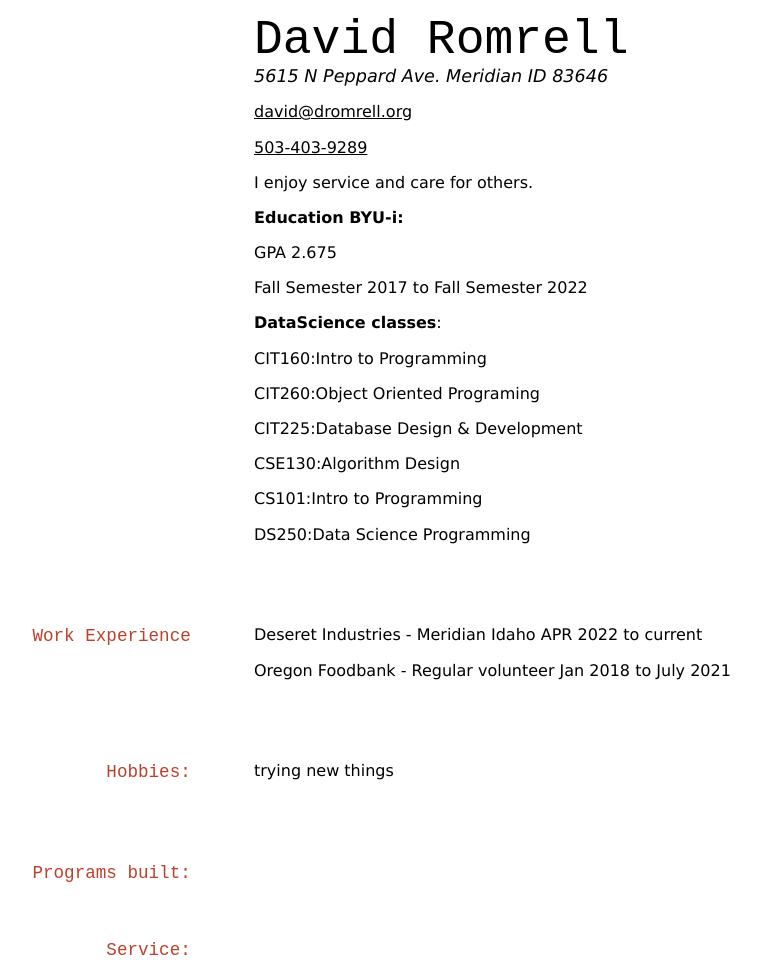
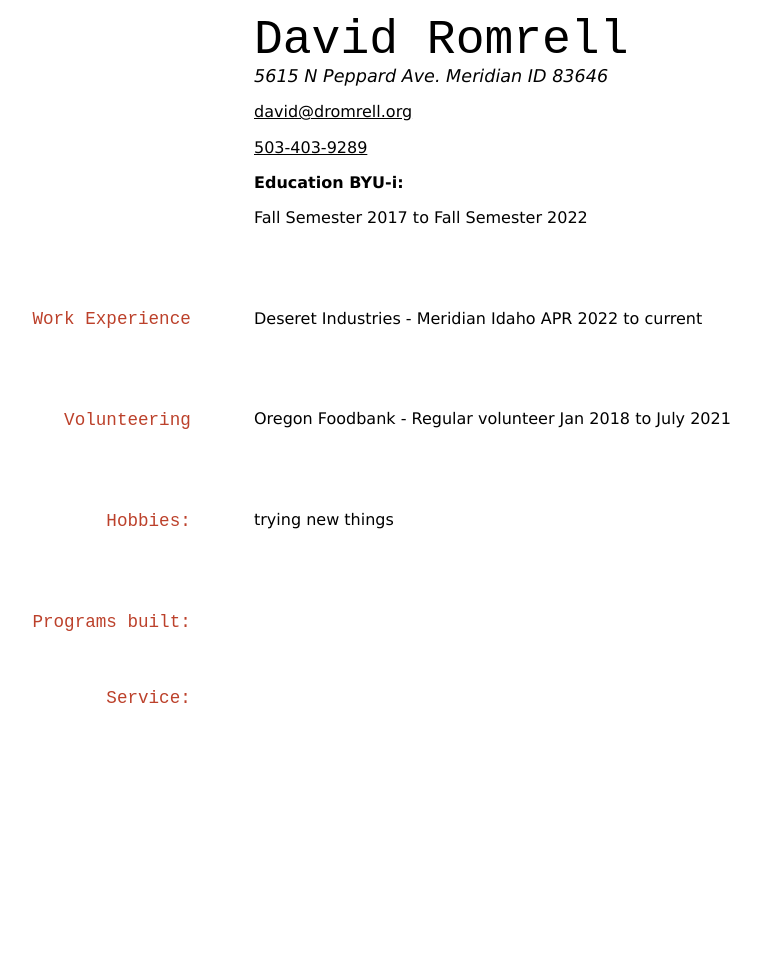
Before and after one commit to byuids-resumes/romrell-resume, a Jekyll site: the page built from docs/index.md, in a window 1280 px wide. Shown: the whole page, without its empty margins (78-839 px from the left). Built offline with Jekyll 4.4.1, drawn with Linux system fonts in a browser that asks for light colours; after the commit the page ends 900 px from its top, so only the background shows below that.

Commit message:
Update index.md

```diff
--- a/docs/index.md
+++ b/docs/index.md
@@ -10,7 +10,7 @@ title: David Romrell's Resume
 <a href="tel:5034039289">503-403-9289</a>
 
 
-I enjoy service and care for others.
+<!--I enjoy service and care for others.  -->
 
 
 <!-- create these pages and accounts
@@ -24,29 +24,14 @@ I enjoy service and care for others.
 
 __Education BYU-i:__
 
-GPA 2.675
-
 Fall Semester 2017 to Fall Semester 2022
-
-__DataScience classes__:
-
-CIT160:Intro to Programming
-
-CIT260:Object Oriented Programing
-
-CIT225:Database Design & Development
-
-CSE130:Algorithm Design
-
-CS101:Intro to Programming
-
-DS250:Data Science Programming
 
 ## Work Experience
 
 Deseret Industries - Meridian Idaho
 APR 2022 to current
 
+## Volunteering
 
 Oregon Foodbank - Regular volunteer
 Jan 2018 to July 2021
```
